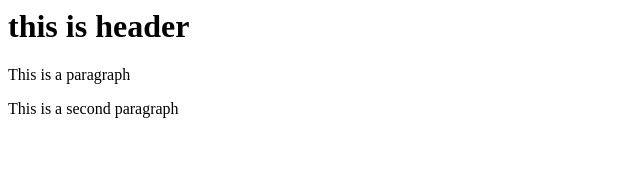
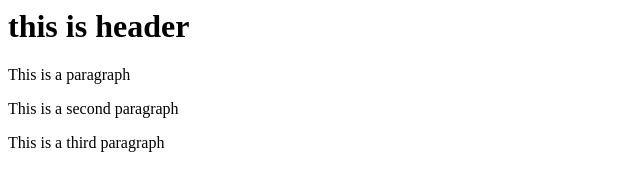
Before and after one commit to deenajawad/Git-Test, a website: page index.html in a window 1280 px wide. Shown: the whole page, without its empty margins (0-640 px from the left). Drawn offline with Linux system fonts and the light colour scheme.

Commit message:
fourth commit

```diff
--- a/index.html
+++ b/index.html
@@ -5,5 +5,6 @@
     <h1>this is header</h1>
     <p>This is a paragraph</p>
     <p>This is a second paragraph</p>
-  </body>
+    <p>This is a third paragraph</p>
+   </body>
 </html>
```
Also changed, not shown: package.json (added, +24 -0 lines), 2 other files.
